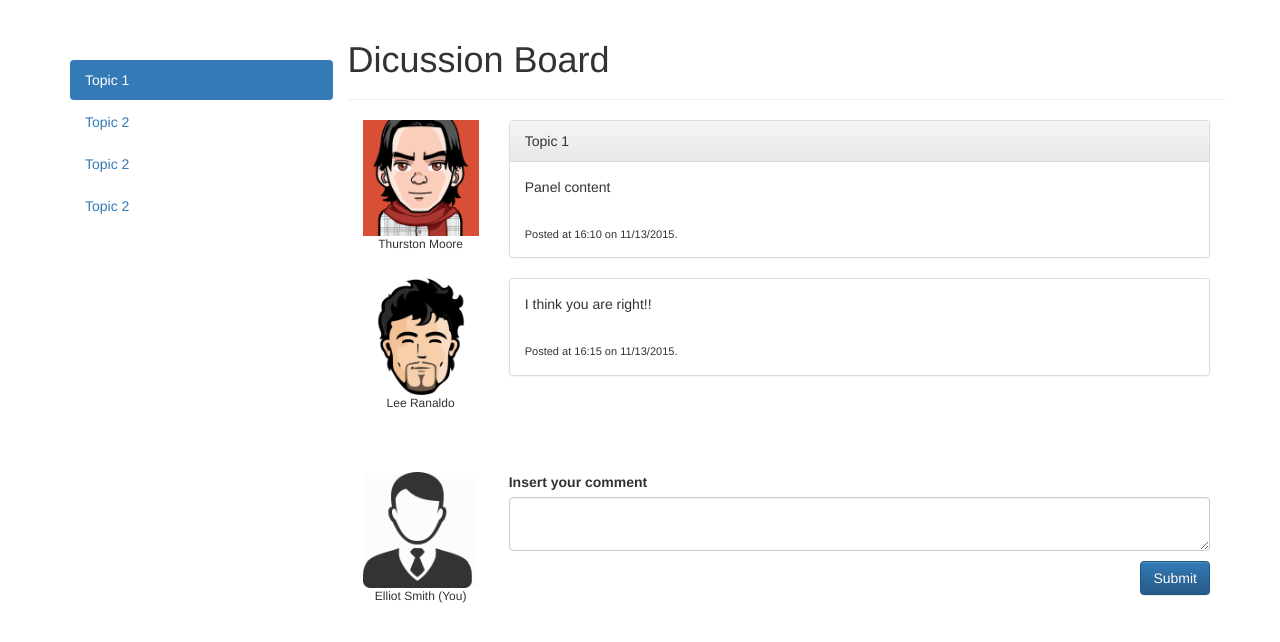
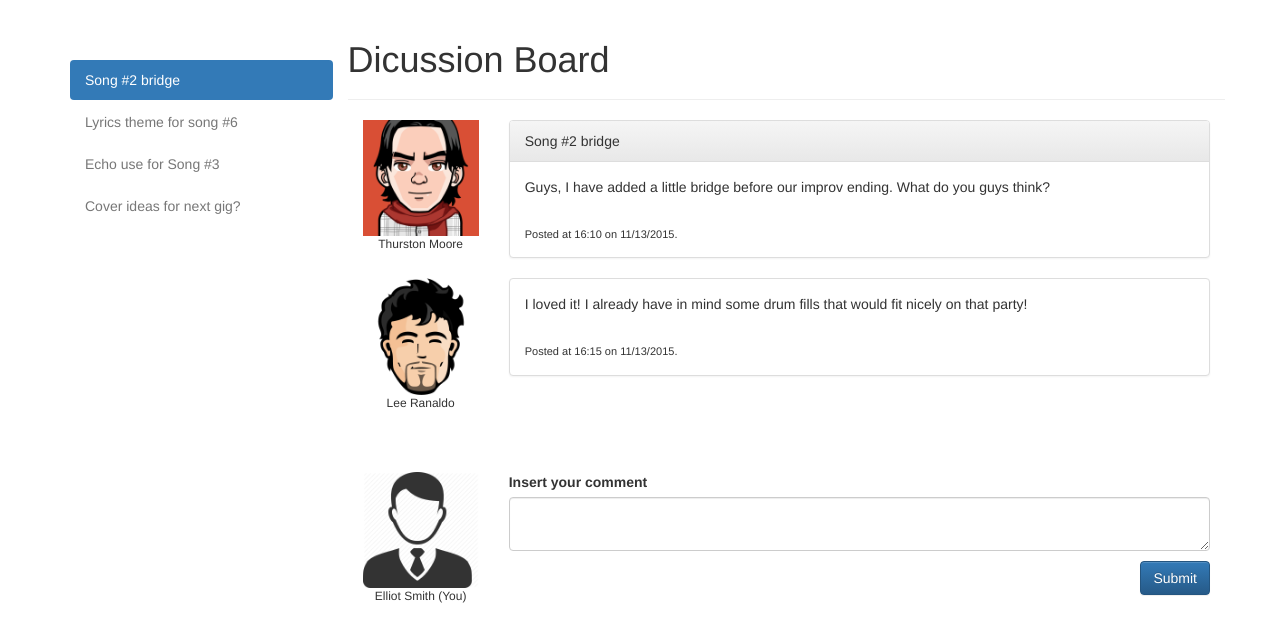
Before and after one commit to g2minhle/CSC318_P4, a website: page discussionBoard/index.html in a window 1280 px wide. Drawn offline with nearby package versions, Linux system fonts and the light colour scheme.

Commit message:
add meaningful comments sample

```diff
--- a/discussionBoard/index.html
+++ b/discussionBoard/index.html
@@ -14,10 +14,10 @@
     <div class="row">
       <nav id="sidebar" class="col-sm-3">
         <ul class="nav nav-pills nav-stacked">
-          <li class="active"><a href="#">Topic 1</a></li>
-          <li><a href="#">Topic 2</a></li>
-          <li><a href="#">Topic 2</a></li>
-          <li><a href="#">Topic 2</a></li>
+          <li class="active"><a href="#">Song #2 bridge</a></li>
+          <li class="disabled"><a href="#">Lyrics theme for song #6</a></li>
+          <li class="disabled"><a href="#">Echo use for Song #3</a></li>
+          <li class="disabled"><a href="#">Cover ideas for next gig?</a></li>
         </ul>
       </nav>
 
@@ -37,9 +37,9 @@
             </figure>
             <div class="col-sm-10">
               <div class="panel panel-default">
-                <div class="panel-heading">Topic 1</div>
+                <div class="panel-heading">Song #2 bridge</div>
                 <div class="panel-body">
-                  Panel content
+                  Guys, I have added a little bridge before our improv ending. What do you guys think?
                   <div class="post-footer">
                     Posted at 16:10 on 11/13/2015.
                   </div>
@@ -57,7 +57,7 @@
             <div class="col-sm-10">
               <div class="panel panel-default">
                 <div class="panel-body">
-                  I think you are right!!
+                  I loved it! I already have in mind some drum fills that would fit nicely on that party!
                   <div class="post-footer">
                     Posted at 16:15 on 11/13/2015.
                   </div>
```
Also changed, not shown: discussionBoard/js/script.js (line endings or trailing spaces).
